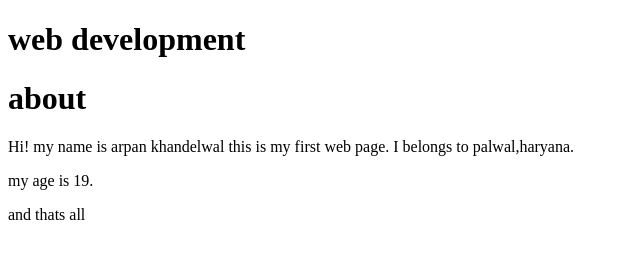
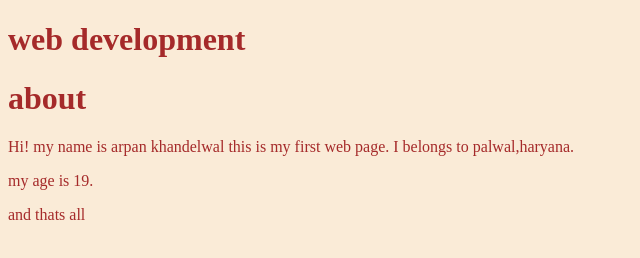
Before and after one commit to arpan-khandelwal/full_stack_assignment1, a plain HTML site: page index.html in a window 1280 px wide. Shown: the whole page, without its empty margins (0-640 px from the left). Drawn offline with Linux system fonts and the light colour scheme.

Commit message:
last commit

```diff
--- a/index.html
+++ b/index.html
@@ -6,7 +6,10 @@
     <meta name="viewport" content="width=device-width, initial-scale=1.0">
     <title>assignment_1</title>
     <style>
-        <body>
+        body {
+            background-color: antiquewhite;
+            color: brown;
+        }
     </style>
 </head>
 
```
